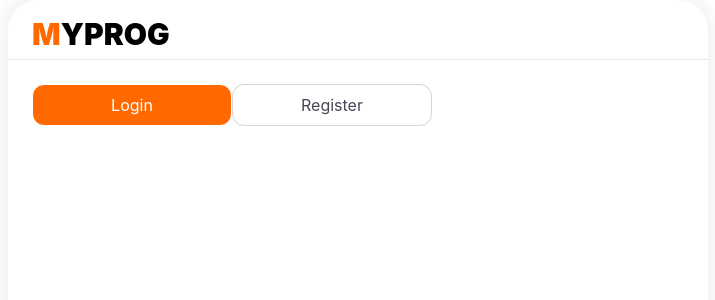
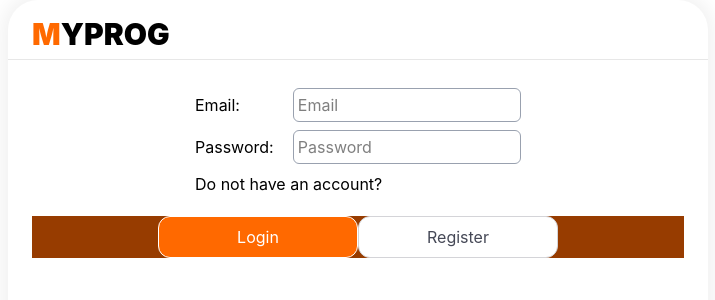
Before and after one commit to Arissj4/GymProg, a React (Vite) app in the folder front-end/: page /Login in a window 1280 px wide. Shown: the top 300 px of the page, without its empty margins (282-997 px from the left). Built offline with nearby package versions, Linux system fonts and the light colour scheme; no server answers.

Commit message:
MYPROG [ADD] Implemented input elements for login page

```diff
--- a/front-end/src/pages/Login.tsx
+++ b/front-end/src/pages/Login.tsx
@@ -38,9 +38,44 @@ function Login ( props: Props) {
 
   return (
     <div id='login' className='flex-auto h-full p-6 flex-col justify-center w-[70%]'>
-      <div className='flex h-max'>
-        <ButtonComponent model={loginButton}/>
-        <ButtonComponent model={registerButton}/>
+      <div className='flex-auto justify-center h-max'>
+        <div className='mb-4'>
+
+          <form className='flex flex-col items-center justify-center'>
+            <div className='flex items-center justify-between w-5/10 m-1'>
+              <label className='h-fit w-2/10 items-center' htmlFor='email'>
+                Email:
+              </label>
+
+              <input className='w-7/10 p-1 rounded-md bg-transparent border border-gray-400 hover:border-gray-500 focus:outline-none'
+              type='email'
+              id='name'
+              placeholder='Email' />
+            </div>
+
+            <div className='flex items-center justify-between w-5/10 m-1'>
+              <label className='h-fit w-2/10' htmlFor='password'>
+                Password:
+              </label>
+              <input className='w-7/10 p-1 rounded-md bg-transparent border border-gray-400 hover:border-gray-500 focus:outline-none'
+                type='password'
+                name='password'
+                placeholder='Password' />
+            </div>
+
+            <div className='flex items-center justify-between w-5/10 m-1'>
+              <span>
+                Do not have an account?
+              </span>
+            </div>
+
+          </form>
+        </div>
+
+        <div className='flex justify-center bg-amber-800'>
+          <ButtonComponent model={loginButton}/>
+          <ButtonComponent model={registerButton}/>
+        </div>
       </div>
     </div>
   )
```
